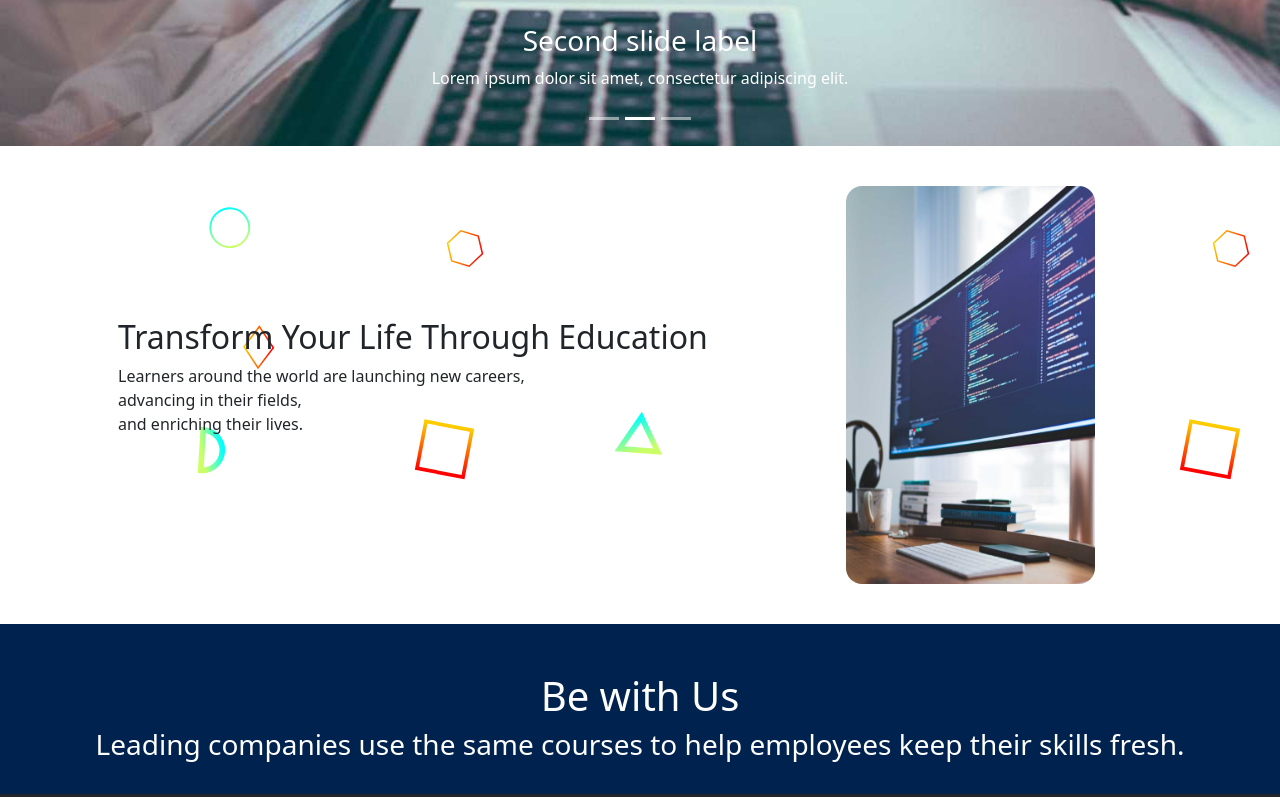
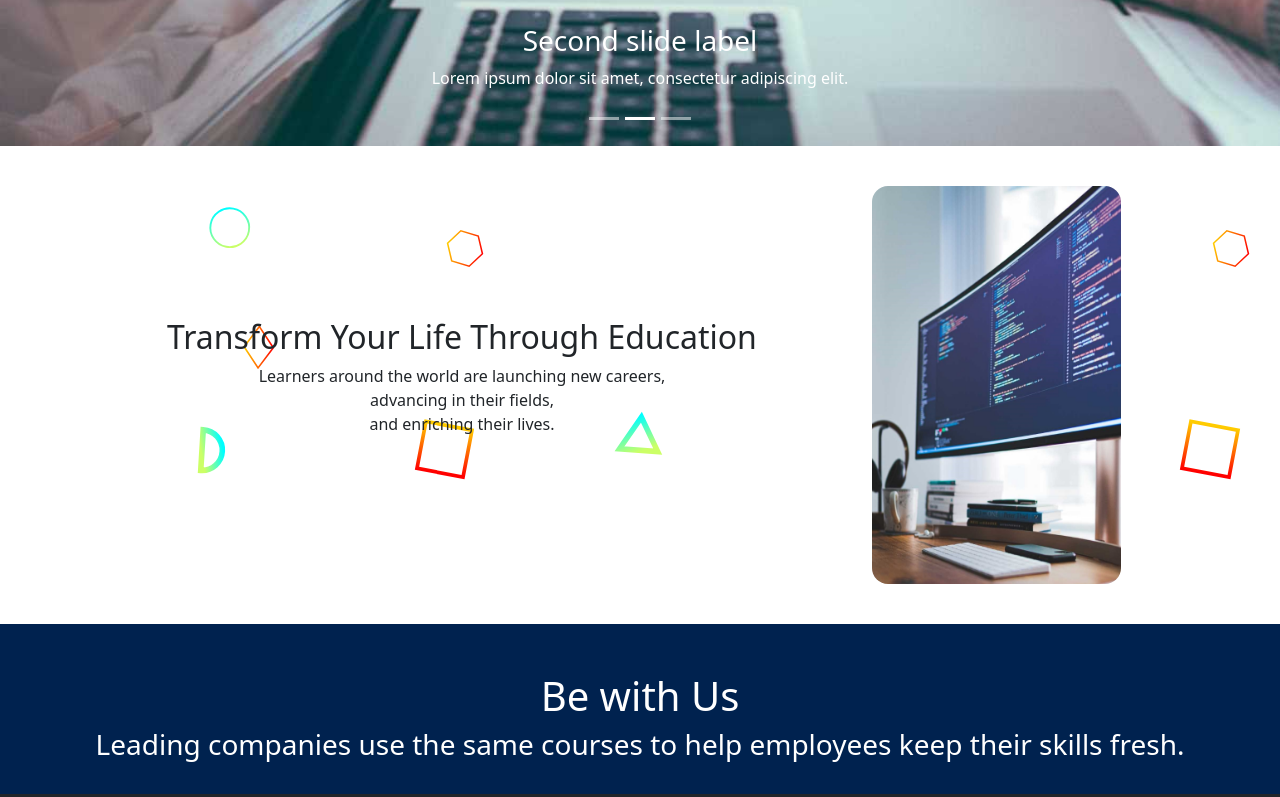
Before and after one commit to subrotadey/E-Learning-management-system, a React (Create React App) app: page / in a window 1280 px wide. Shown: the part 525-1322 px from the top of the page. Built offline with nearby package versions, Linux system fonts and the light colour scheme.

Commit message:
bug fixed

```diff
--- a/src/Pages/Home/Banner.js
+++ b/src/Pages/Home/Banner.js
@@ -11,11 +11,11 @@
           }}>
             <Container>
               <Row className='rounded-4 m-4 d-flex align-items-center' >
-                <Col sm={8}  xs={12} >
+                <Col sm={8}  xs={12} className='text-center'>
                     <h2 className='uppercase'>Transform Your Life Through Education</h2>
                     <p>Learners around the world are launching new careers, <br /> advancing in their fields, <br /> and enriching their lives.</p>
                 </Col>
-                <Col sm={4}  xs={12} ><img src={banner} alt="" className='w-75 m-3 rounded-4' /></Col>
+                <Col sm={4}  xs={12} className='text-center' ><img src={banner} alt="" className='w-75 m-3 rounded-4' /></Col>
               </Row>
             </Container>
         </div>
```
